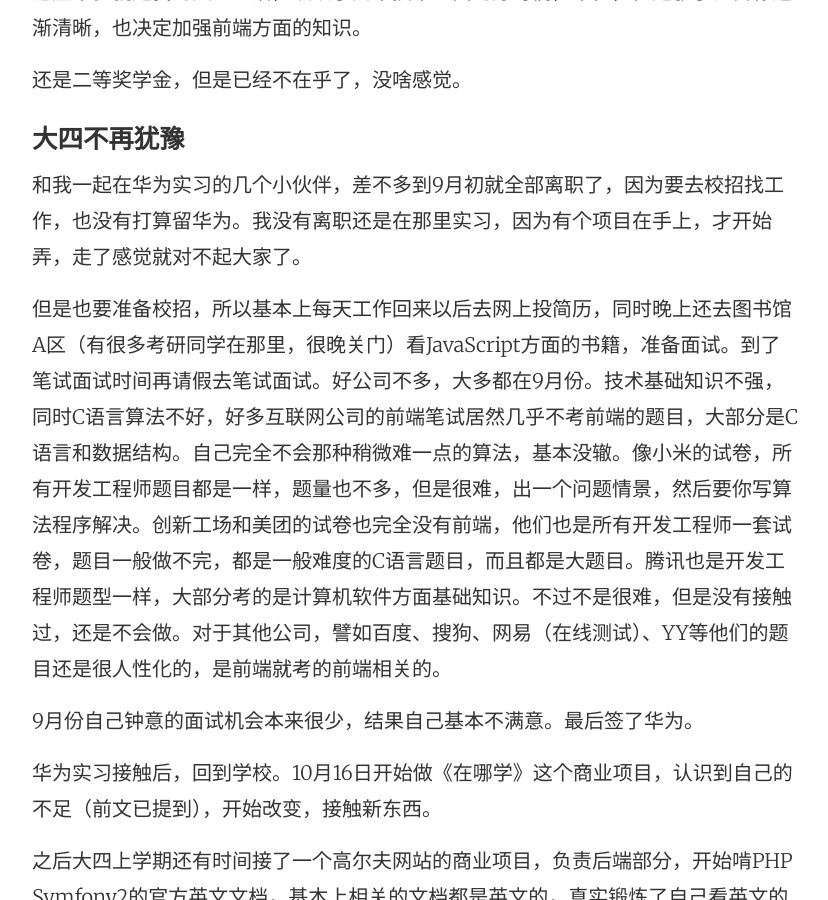
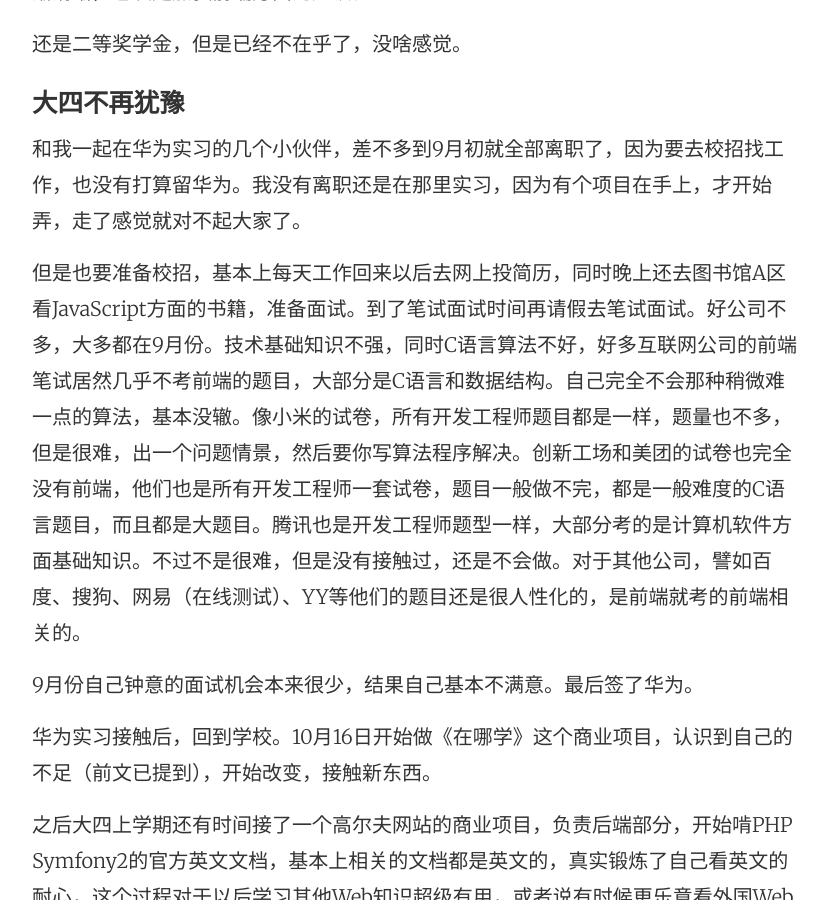
Before and after one commit to tw93/tw93.github.io, a Jekyll site: the page built from _posts/2015-05-18-About-My-College-And-Alibaba.md, in a window 1280 px wide and 900 px high, scrolled down 14482 px. Shown: the whole window, without its empty margins (224-1052 px from the left). Built offline with Jekyll 4.4.1, drawn with Linux system fonts in a browser that asks for light colours; comment, search, counter and statistics services are not loaded; some of the changed text lies outside the part shown.

Commit message:
adjust the act

```diff
--- a/_posts/2015-05-18-About-My-College-And-Alibaba.md
+++ b/_posts/2015-05-18-About-My-College-And-Alibaba.md
@@ -183,7 +183,7 @@
 
 和我一起在华为实习的几个小伙伴，差不多到9月初就全部离职了，因为要去校招找工作，也没有打算留华为。我没有离职还是在那里实习，因为有个项目在手上，才开始弄，走了感觉就对不起大家了。
 
-但是也要准备校招，所以基本上每天工作回来以后去网上投简历，同时晚上还去图书馆A区（有很多考研同学在那里，很晚关门）看JavaScript方面的书籍，准备面试。到了笔试面试时间再请假去笔试面试。好公司不多，大多都在9月份。技术基础知识不强，同时C语言算法不好，好多互联网公司的前端笔试居然几乎不考前端的题目，大部分是C语言和数据结构。自己完全不会那种稍微难一点的算法，基本没辙。像小米的试卷，所有开发工程师题目都是一样，题量也不多，但是很难，出一个问题情景，然后要你写算法程序解决。创新工场和美团的试卷也完全没有前端，他们也是所有开发工程师一套试卷，题目一般做不完，都是一般难度的C语言题目，而且都是大题目。腾讯也是开发工程师题型一样，大部分考的是计算机软件方面基础知识。不过不是很难，但是没有接触过，还是不会做。对于其他公司，譬如百度、搜狗、网易（在线测试）、YY等他们的题目还是很人性化的，是前端就考的前端相关的。
+但是也要准备校招，基本上每天工作回来以后去网上投简历，同时晚上还去图书馆A区看JavaScript方面的书籍，准备面试。到了笔试面试时间再请假去笔试面试。好公司不多，大多都在9月份。技术基础知识不强，同时C语言算法不好，好多互联网公司的前端笔试居然几乎不考前端的题目，大部分是C语言和数据结构。自己完全不会那种稍微难一点的算法，基本没辙。像小米的试卷，所有开发工程师题目都是一样，题量也不多，但是很难，出一个问题情景，然后要你写算法程序解决。创新工场和美团的试卷也完全没有前端，他们也是所有开发工程师一套试卷，题目一般做不完，都是一般难度的C语言题目，而且都是大题目。腾讯也是开发工程师题型一样，大部分考的是计算机软件方面基础知识。不过不是很难，但是没有接触过，还是不会做。对于其他公司，譬如百度、搜狗、网易（在线测试）、YY等他们的题目还是很人性化的，是前端就考的前端相关的。
 
 9月份自己钟意的面试机会本来很少，结果自己基本不满意。最后签了华为。
 
```
Also changed, not shown: other parts of _posts/2015-05-18-About-My-College-And-Alibaba.md (+1 -1 lines).
